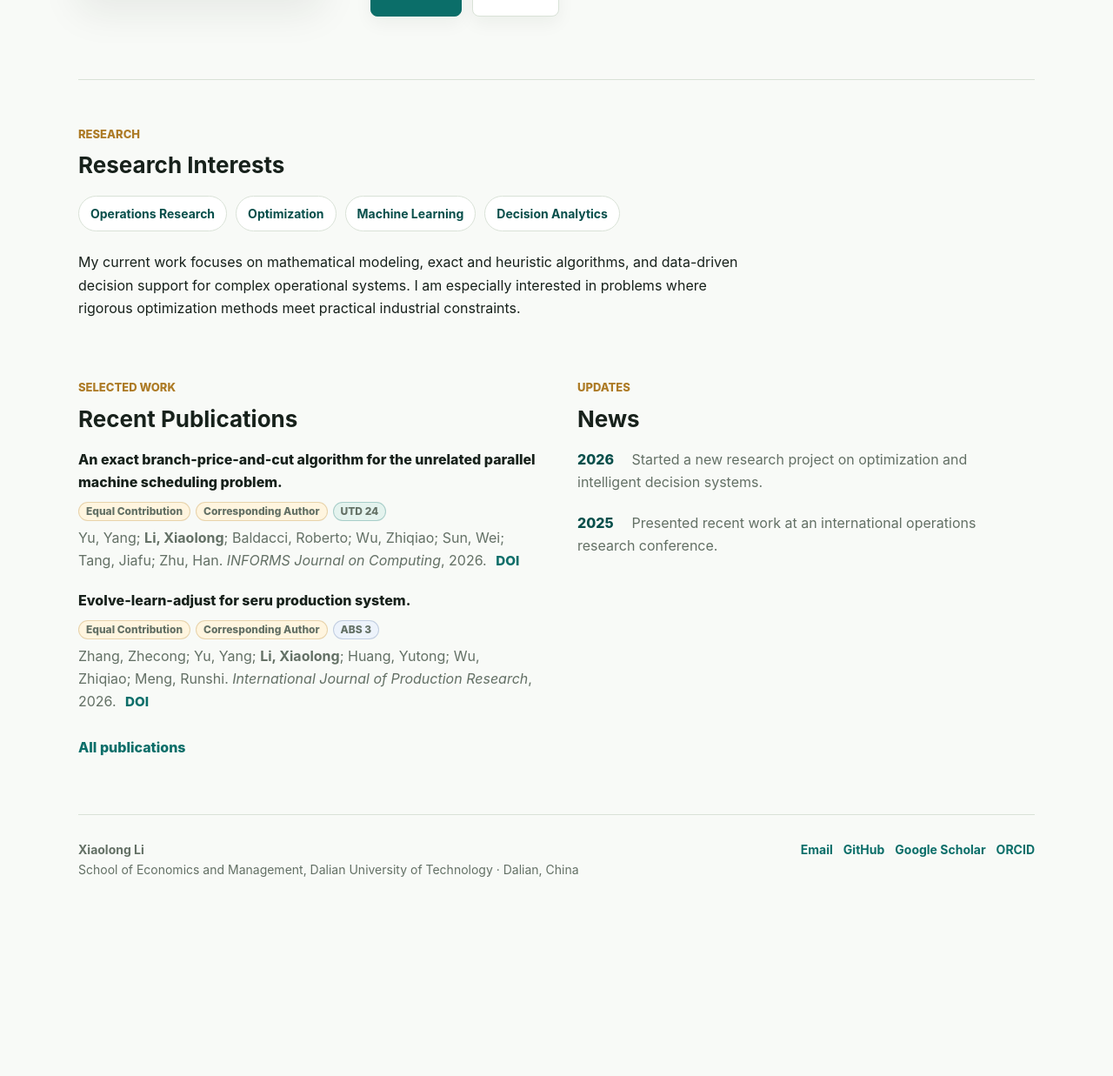
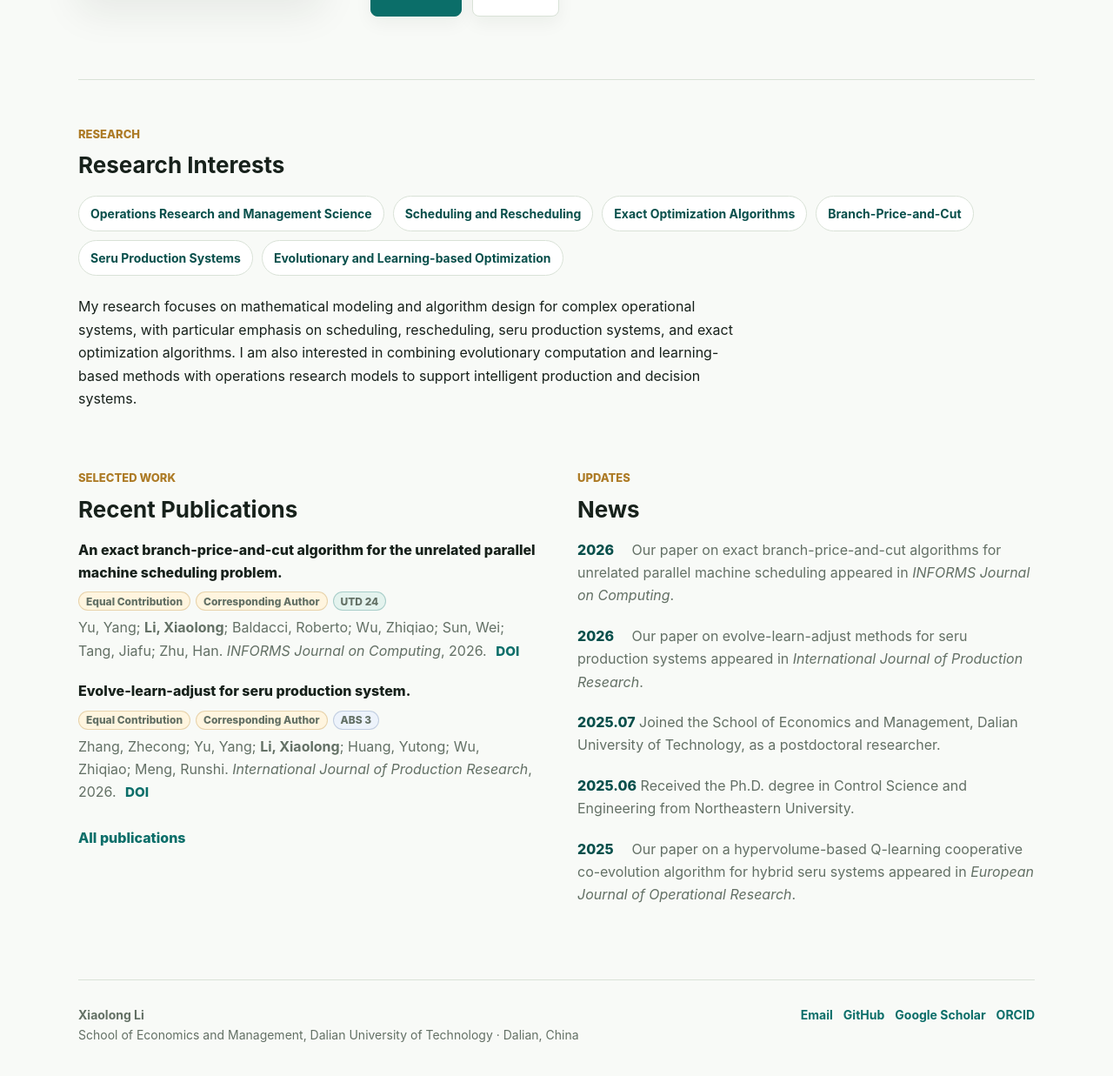
Before and after one commit to Luckydragon96/Luckydragon96.github.io, a Jekyll site: the page built from index.md, in a window 1280 px wide and 1400 px high, scrolled down 311 px, cut to the strip 163-1400 px from the top of the window. Shown: the whole strip at 87% size. Built offline with Jekyll 4.4.1, drawn with Linux system fonts in a browser that asks for light colours; before the commit the page ends 1521 px from its top, so only the background shows below that.

Commit message:
Update research interests and news

```diff
--- a/_config.yml
+++ b/_config.yml
@@ -16,10 +16,12 @@ author:
   linkedin: ""
 
 research_interests:
-  - Operations Research
-  - Optimization
-  - Machine Learning
-  - Decision Analytics
+  - Operations Research and Management Science
+  - Scheduling and Rescheduling
+  - Exact Optimization Algorithms
+  - Branch-Price-and-Cut
+  - Seru Production Systems
+  - Evolutionary and Learning-based Optimization
 
 markdown: kramdown
 permalink: pretty
--- a/index.md
+++ b/index.md
@@ -33,10 +33,11 @@ title: Home
     {% endfor %}
   </div>
   <p>
-    My current work focuses on mathematical modeling, exact and heuristic algorithms,
-    and data-driven decision support for complex operational systems. I am especially
-    interested in problems where rigorous optimization methods meet practical
-    industrial constraints.
+    My research focuses on mathematical modeling and algorithm design for complex
+    operational systems, with particular emphasis on scheduling, rescheduling, seru
+    production systems, and exact optimization algorithms. I am also interested in
+    combining evolutionary computation and learning-based methods with operations
+    research models to support intelligent production and decision systems.
   </p>
 </section>
 
@@ -63,11 +64,23 @@ title: Home
     <ul class="timeline">
       <li>
         <time>2026</time>
-        <span>Started a new research project on optimization and intelligent decision systems.</span>
+        <span>Our paper on exact branch-price-and-cut algorithms for unrelated parallel machine scheduling appeared in <em>INFORMS Journal on Computing</em>.</span>
+      </li>
+      <li>
+        <time>2026</time>
+        <span>Our paper on evolve-learn-adjust methods for seru production systems appeared in <em>International Journal of Production Research</em>.</span>
+      </li>
+      <li>
+        <time>2025.07</time>
+        <span>Joined the School of Economics and Management, Dalian University of Technology, as a postdoctoral researcher.</span>
+      </li>
+      <li>
+        <time>2025.06</time>
+        <span>Received the Ph.D. degree in Control Science and Engineering from Northeastern University.</span>
       </li>
       <li>
         <time>2025</time>
-        <span>Presented recent work at an international operations research conference.</span>
+        <span>Our paper on a hypervolume-based Q-learning cooperative co-evolution algorithm for hybrid seru systems appeared in <em>European Journal of Operational Research</em>.</span>
       </li>
     </ul>
   </article>
```
